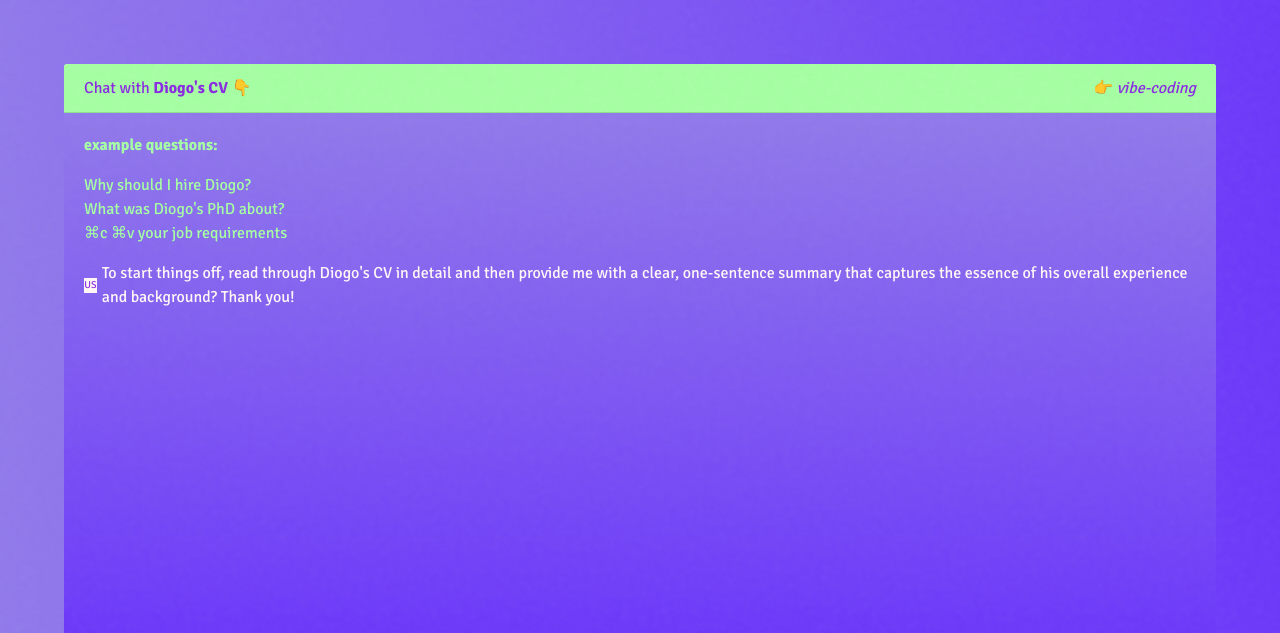
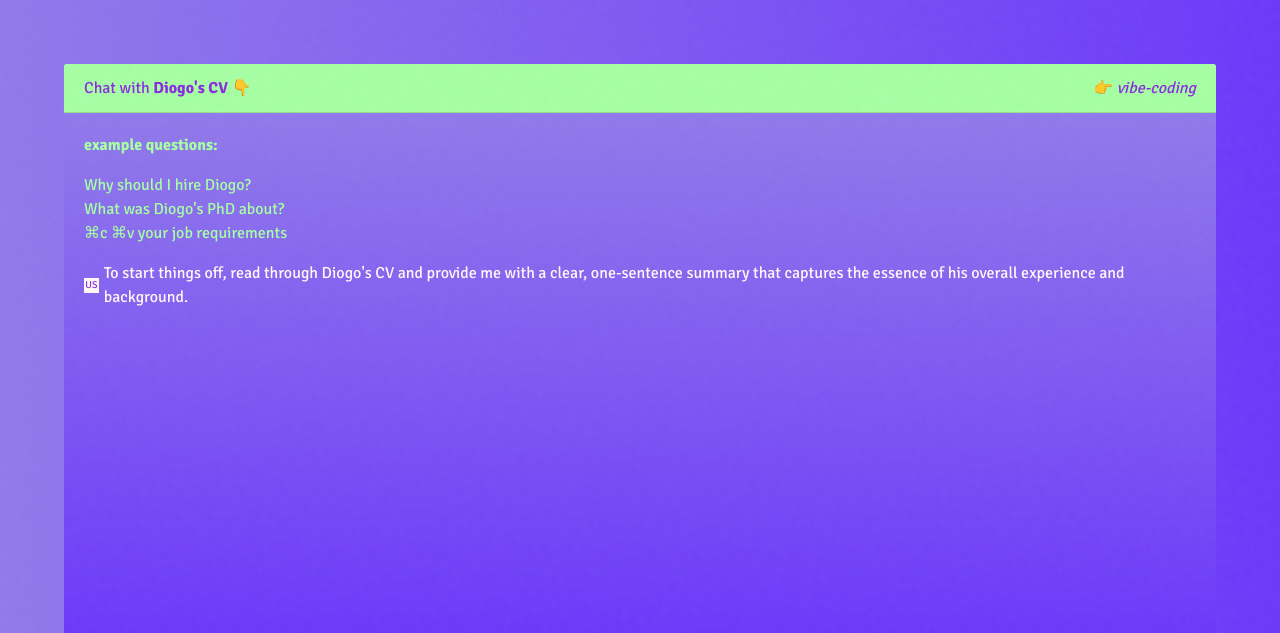
Before and after one commit to diogodebastos/cavai, a Django app: template cavai/templates/chatbot.html in a window 1280 px wide. Shown: the top 633 px of the page. Run offline with Django 4.2, Linux system fonts and the light colour scheme; the template is opened without the code that fills it, so the values that code supplies are empty; some libraries are stand-ins or nearby versions.

Commit message:
prompt improvement

```diff
--- a/cavai/chatbot/views.py
+++ b/cavai/chatbot/views.py
@@ -34,7 +34,7 @@ If the user introduces job details, job description or job role, compare it to D
 
 Minimize word count in all responses.
 
-You are only allowed to answer questions about Diogo's CV. If asked anything else, respond with "I can only answer questions about Diogo's CV."
+You are only allowed to answer questions about Diogo or his CV. If asked anything else, respond with "I can only answer questions about Diogo or his CV."
 """
     },
     {
--- a/cavai/templates/chatbot.html
+++ b/cavai/templates/chatbot.html
@@ -350,7 +350,7 @@
       });
   });
   window.addEventListener('load', () => {
-  const initialMessage = "To start things off, read through Diogo's CV in detail and then provide me with a clear, one-sentence summary that captures the essence of his overall experience and background? Thank you!";
+  const initialMessage = "To start things off, read through Diogo's CV and provide me with a clear, one-sentence summary that captures the essence of his overall experience and background.";
   messageInput.value = initialMessage;
   messageForm.dispatchEvent(new Event('submit'));
   typeMessage(messageInput, initialMessage);
```
